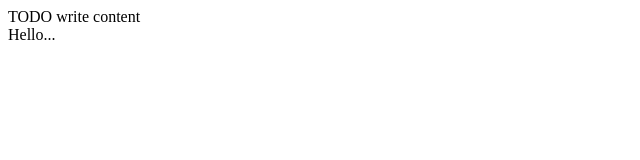
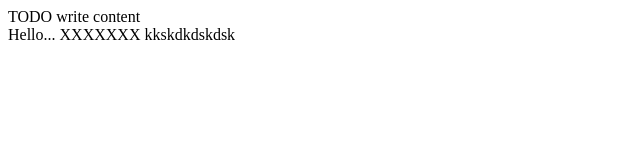
Before and after one commit to richmito/praticas2018, a plain HTML site: page public_html/index.html in a window 1280 px wide. Shown: the whole page, without its empty margins (0-640 px from the left). Drawn offline with Linux system fonts and the light colour scheme.

Commit message:
2o. commit

```diff
--- a/public_html/index.html
+++ b/public_html/index.html
@@ -14,6 +14,8 @@ and open the template in the editor.
         <div>TODO write content</div>
 
         Hello...
+        XXXXXXX
+        kkskdkdskdsk
 
     </body>
 </html>
```
